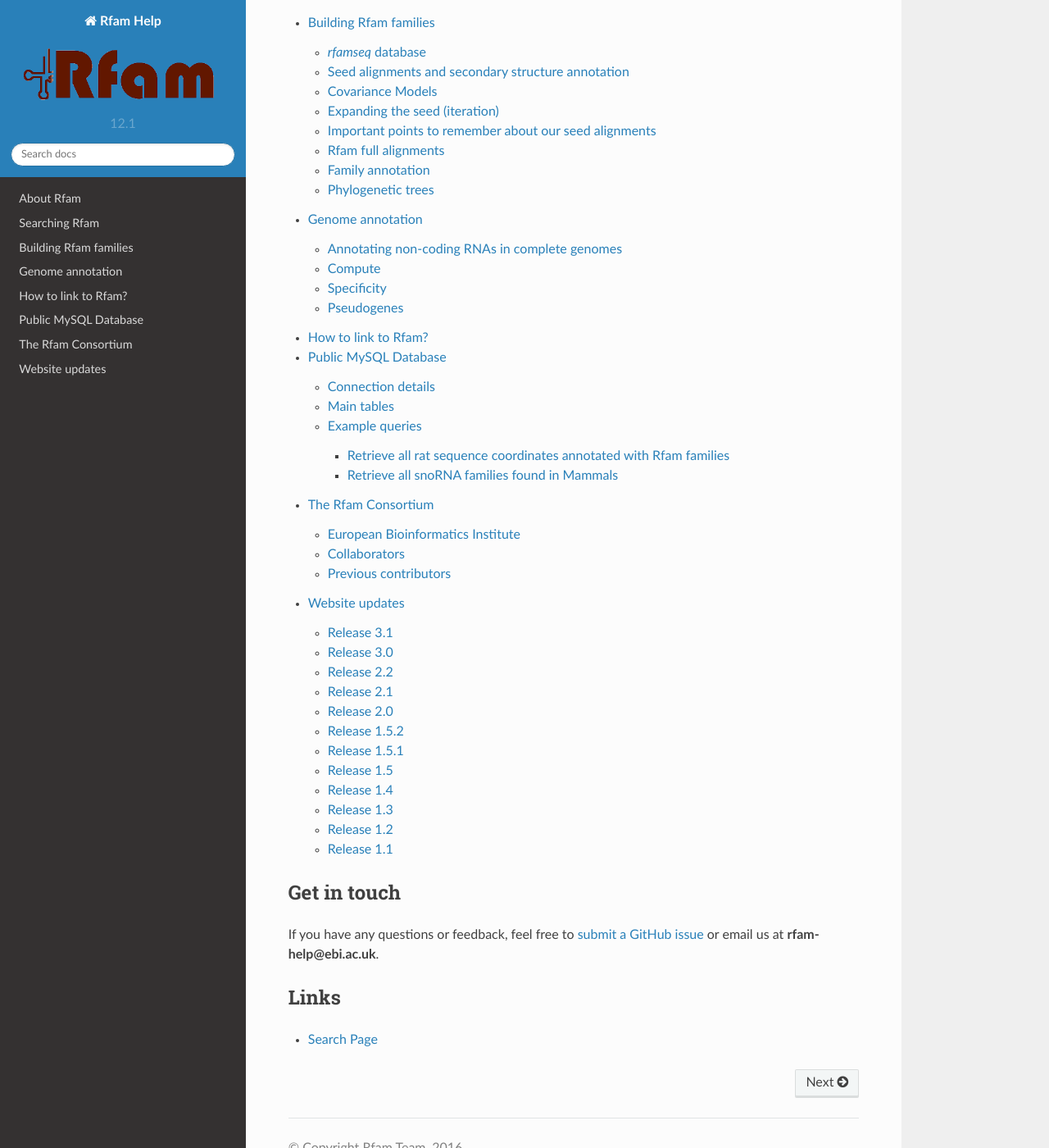
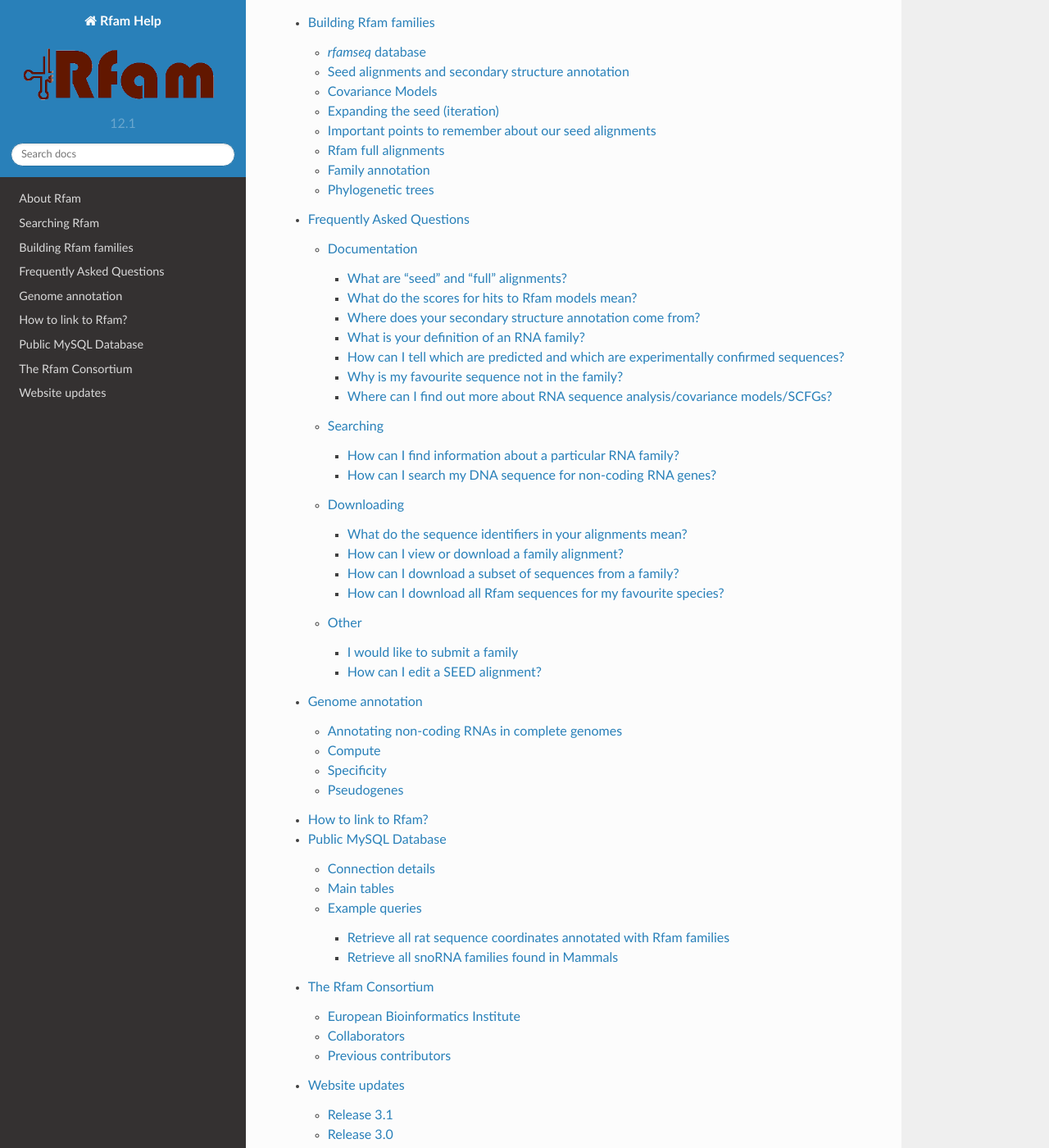
Before and after one commit to Rfam/rfam-docs, a Sphinx documentation site: the page built from docs/source/index.rst, in a window 1280 px wide and 1400 px high, scrolled down 904 px. Shown: the whole window at 82% size. Built offline with Sphinx 7.4.7 and the Read the Docs theme 2.0.0, drawn with Linux system fonts in a browser that asks for light colours; pages that are not in the unit, such as notebooks, are missing from menus; some of the changed lines change nothing that is shown; some of the changed text lies outside the part shown.

Commit message:
Add FAQ page, update index

```diff
--- /dev/null
+++ b/docs/source/faq.rst
@@ -0,0 +1,109 @@
+Frequently Asked Questions
+==========================
+.. contents::
+  :local:
+
+Documentation
+--------------
+
+What are "seed" and "full" alignments?
+~~~~~~~~~~~~~~~~~~~~~~~~~~~~~~~~~~~~~~
+Each family in Rfam has two multiple sequence alignments. The "seed" alignment is a hand-curated alignment of known members of the family. This alignment may not contain all known members of a family, but rather a representative set. We use the `Infernal <http://eddylab.org/infernal/>`_ software to build a covariance model from this alignment. We then use the covariance model to search the rfamseq sequence database for other family members and to automatically align all detected homologues to the model, to generate the "full" alignment.
+
+What do the scores for hits to Rfam models mean?
+~~~~~~~~~~~~~~~~~~~~~~~~~~~~~~~~~~~~~~~~~~~~~~~~
+When you search a sequence against Rfam and obtain a hit to one of our families, we report the start and end coordinates of the matching region, the orientation of the match, and the bit score. The bit score (also known as the log-odds score ) is generated by the Infernal software when it tries to match your sequence to the model. In very simple terms, it is a measure of how well your sequence matches the model; the higher the bit score, the better your sequences fits the model.
+
+More specifically the bit score is the log\ :sub:`2`\  of the probability of the query sequence given the model, over the probability of the sequence given the null model:
+
+.. image:: bit-score.gif
+   :alt: Bit score formula
+
+In theory this means that positive bits scores are significant but, in practice, more conservative cutoffs are used as the size of the database means we can observe hits with low positive bits scores by chance. (See the `Infernal user guide <http://eddylab.org/infernal/Userguide.pdf>`_ for more information.)
+
+Where does your secondary structure annotation come from?
+~~~~~~~~~~~~~~~~~~~~~~~~~~~~~~~~~~~~~~~~~~~~~~~~~~~~~~~~~
+Ideally, when we build a seed the initial secondary structure annotation is obtained from the literature. In these cases the secondary structure is usually available only for a few of the member sequences in the seed. Our aim is to generate models that represent conserved secondary structure, so when we begin to expand the membership of the seed to be as representative as possible, we will only retain the secondary structure annotation that is conserved between the majority of sequences. You should also note that the annotations obtained from the literature may be experimentally validated or they may be RNA folding predictions (commonly `MFOLD <http://unafold.rna.albany.edu/?q=mfold>`_). We do not discriminate between the two and you will need to refer to the original publications to clarify.
+
+In those cases where no secondary structure prediction is available in the literature, but where we have good set of seed sequences, we frequently use a local installation of the `WAR software <http://genome.ku.dk/resources/war/>`_ which allows us to cherry pick the best alignment and secondary structure prediction from multiple tools. Historically, the folding prediction tools used has varied and the method used will be indicated.
+
+You can find the alignment and structure source for each family in the curation tab, or in the SE and SS lines in the Stockholm file. Where the source is obtained from the literature, we will provide the PubMed identifier (PMID). You should also note that the seed alignments often get updated between releases and may be manually adjusted by the curator. As a result, attempts to obtain the same structure using the same prediction method, may not return exactly the same structure as shown on the Rfam SEED alignment. We usually indicate where the a structure has been manually edited.
+
+What is your definition of an RNA family?
+~~~~~~~~~~~~~~~~~~~~~~~~~~~~~~~~~~~~~~~~~
+We will group sequences into a "family" where we can identify sequence or secondary structure conservation using our covariation models. This is decided when we build our seed alignment and search the CM against rfamseq. From the resulting searches we decide where the cutoff threshold should be.
+
+When we set this cut off threshold, we are essentially deciding that any sequences that score above the threshold are true, homologous members of the family, whilst those below are "chance hits". This discrimination between true and false is usually very clear if we have a representative seed alignment.
+
+Occasionally, for various biological reasons, it can be extremely difficult to get good resolution between true and false predictions. In such case we make an informed decision on where the cutoff should be. As a result, some families may contain false positives (often pseudogenes) or may also lose some true positives below the threshold. In such cases we will have made the best choice we can in order to limit the false positive and loss of true positives. If you have queries about the membership of any of our families, please do `contact us <TO DO>`_ and we will try to clarify or resolve the problem.
+
+How can I tell which are predicted and which are experimentally confirmed sequences?
+~~~~~~~~~~~~~~~~~~~~~~~~~~~~~~~~~~~~~~~~~~~~~~~~~~~~~~~~~~~~~~~~~~~~~~~~~~~~~~~~~~~~
+Unfortunately, it is not currently possible to do this, since we do not add a source tag to each individual sequence in either our seed or full alignments. All of our families (seed alignments) are based on one or more experimentally validated exemplars of the family, but the majority of the other member sequences are added by homology search and manual curation. We have high confidence in these members of the seed alignment that we use to build the covariance model and computationally predict other possible members in the nucleotide database.
+
+You can study the descriptions of sequences extracted from the EMBL nucleotide database, occasionally this contains useful information about function.
+
+Why is my favourite sequence not in the family?
+~~~~~~~~~~~~~~~~~~~~~~~~~~~~~~~~~~~~~~~~~~~~~~~
+The most likely reason is that it is not in the EMBL release that rfamseq is based on. With each major release, e.g. 8.0, 9.0, we update the underlying nucleotide database. You can check which version we are currently using `here <ftp://ftp.ebi.ac.uk/pub/databases/Rfam/CURRENT/README>`_. If, however, your sequence is in the relevant EMBL release but is still absent from a relevant family, it is possible that our model may need to be improved. Please `contact us <TO DO>`_ with the relevant information and we will decide whether the sequence should indeed be included and, if so, we will try to improve our model.
+
+Where can I find out more about RNA sequence analysis/covariance models/SCFGs?
+~~~~~~~~~~~~~~~~~~~~~~~~~~~~~~~~~~~~~~~~~~~~~~~~~~~~~~~~~~~~~~~~~~~~~~~~~~~~~~
+The `Infernal <http://eddylab.org/infernal/>`_ software package, which is an essential companion to the Rfam database, now has extensive documentation, along with some description of how covariance models work for RNA sequence analysis. Background and theory can also be found in the excellent book `Biological Sequence Analysis <TO DO>`_ by Richard Durbin, Sean Eddy, Anders Krogh, and Graeme Mitchison (Cambridge University Press, 1998). For more references see the `Citing Rfam tab <TO DO>`_.
+
+Searching
+---------
+
+How can I find information about a particular RNA family?
+~~~~~~~~~~~~~~~~~~~~~~~~~~~~~~~~~~~~~~~~~~~~~~~~~~~~~~~~~
+You can do this in several ways. If you already know the Rfam accession or name of the family, you can use the "jump to" boxes on the home page or any tabbed page in the website. Alternatively, if you're not sure of the family accession or correct name and want to try a broad-ranging search, you should use the "keyword" search box in the header of each page. This search allows the use of ambiguous terms and will search multiple sections of the database for a match to your query term. The results page will give you a list of all the families with matches and you can follow the links to the summary page for each family.
+
+If you're not even sure of your query term and simply want to browse our families, click on the "browse" link in the header of every page. This takes you to an index that lists all Rfam families according to accession and ID and links directly to the summary page for each family.
+
+How can I search my DNA sequence for non-coding RNA genes?
+~~~~~~~~~~~~~~~~~~~~~~~~~~~~~~~~~~~~~~~~~~~~~~~~~~~~~~~~~~
+Both our `single sequence <http://rfam.xfam.org/search>`_ and `batch <http://rfam.xfam.org/search?tab=searchBatchBlock#tabview=tab1>`_ searches allow you to search a nucleotide sequences against the Rfam model library. Any hits to Rfam families will be returned with start and end coordinates, orientation and a score for each hit.
+
+For short single sequences, our `single sequence <http://rfam.xfam.org/search>`_ search tool will return Rfam matches to your sequence interactively. However, if your sequence is longer than 2Kbp, we suggest that you fragment it into smaller, overlapping segments and use the `batch search <http://rfam.xfam.org/search?tab=searchBatchBlock#tabview=tab1>`_ facility. You might find `this tool <http://emboss.bioinformatics.nl/cgi-bin/emboss/splitter>`_ useful for splitting large sequences into fragments.
+
+Finally, if you have a very large number of sequences to search, you may find it most convenient to download and `run Rfam locally <TO DO>`_.
+
+Downloading
+-----------
+
+What do the sequence identifiers in your alignments mean?
+~~~~~~~~~~~~~~~~~~~~~~~~~~~~~~~~~~~~~~~~~~~~~~~~~~~~~~~~~
+The identifier **"AY033236.1/563-353"** means that the EMBL accession is "AY033236", the sequence version is "1" (optional), the start coordinate is "563" and the end coordinate is "353", the strand is given by the order of the coordinates, in this case it is negative.
+
+How can I view or download a family alignment?
+~~~~~~~~~~~~~~~~~~~~~~~~~~~~~~~~~~~~~~~~~~~~~~
+From the family summary page, go to the "Alignments" tab on the left side panel. The alignments tab will give you multiple drop down options on how to either view or download the seed sequences for this family, in an aligned or fasta format. The formatting options allow you to select which type of format you would prefer.
+
+If the alignment is very large the formatting tool may not be suitable and you may prefer to use the preformatted alignment in Stockholm format. A number of Stockholm alignment re-formatters and viewers exist, such as the sreformat program from the `HMMer package <http://hmmer.org>`_ and the `RALEE <http://sgjlab.org/ralee/>`_ major mode for Emacs. You can read more about Stockholm format on `Wikipedia <https://en.wikipedia.org/wiki/Stockholm_format>`_.
+
+As of release 12.0, we no longer provide full alignments for automatic download. You can generate them using the Sunbursts feature for sequences of your choice (for families with full alignments containing less than 1000 sequences), or generate them yourself by downloading the covariance model and using the Infernal suite of software.
+
+If you are interested retrieving alignments for multiple families, you can download all our seed alignments in Stockholm format flat-files, and the covariance models used to generate them, from our `ftp site <ftp://ftp.ebi.ac.uk/pub/databases/Rfam>`_.
+
+How can I download a subset of sequences from a family?
+~~~~~~~~~~~~~~~~~~~~~~~~~~~~~~~~~~~~~~~~~~~~~~~~~~~~~~~
+Unfortunately, this has not been implemented yet. There are plans in place to modify the underlying Rfam database to allow this.
+
+How can I download all Rfam sequences for my favourite species?
+~~~~~~~~~~~~~~~~~~~~~~~~~~~~~~~~~~~~~~~~~~~~~~~~~~~~~~~~~~~~~~~
+Unfortunately, this has not been implemented yet. This type of query can potentially return huge amounts of data, enough to scare our our database administrators. There are plans in place to implement a `Biomart <http://www.biomart.org>`_ interface that will allow these queries. Meanwhile, if you `contact us <TO DO>`_ and `ask us <TO DO>`_ very nicely, and we have have time, then one of our engineers may be able to help.
+
+The "Taxonomy" tab on the search page will allow you to perform taxonomic queries. In fact, this function also allows you to search with queries from internal nodes of the NCBI taxonomic tree. However, the results are only returned on the family level, not the sequence level.
+
+Other
+-----
+
+I would like to submit a family
+~~~~~~~~~~~~~~~~~~~~~~~~~~~~~~~
+Great! We are very keen for the community to help keep us updated on new families. Ideally, a new family for Rfam should contain elements (RNA sequences) that have some known functional classification, are evolutionarily conserved and have evidence for a secondary structure. The families should not solely be based on prediction only, e.g. RNAz, EvoFold, or QRNA predictions, nor solely on transcriptomic data, e.g. tiling array or deep sequencing. For more detailed information on how to submit a family, please read the rest of the Rfam documentation but, if you have any queries, please do `contact us <TO DO>`_.
+
+If your family is sufficiently interesting, or if you have several of them, you may be interested in publishing your family in the RNA families track that is now available through `RNA Biology <TO DO>`_.
+
+How can I edit a SEED alignment?
+~~~~~~~~~~~~~~~~~~~~~~~~~~~~~~~~
+We do not currently provide public access to edit our alignments. This is advantageous in that it maintains our standard of alignments and structures, but, if you feel our seed alignment/structure annotations can and should be improved, please `contact us <TO DO>`_, preferably supplying us with a new alignment, in Stockholm format, and we will do our best to incorporate the improvements.
--- a/docs/source/index.rst
+++ b/docs/source/index.rst
@@ -24,6 +24,7 @@
    about-rfam
    searching-rfam
    building-families
+   faq
    genome-annotation
    linking-rfam
    rest-api
```
